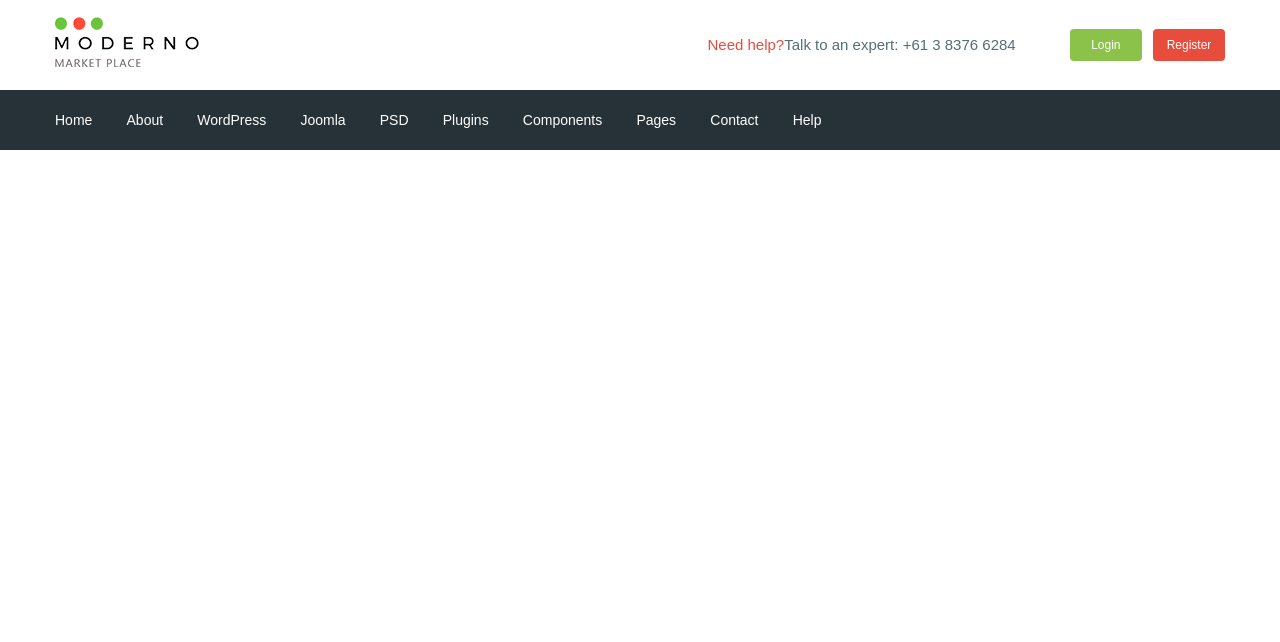
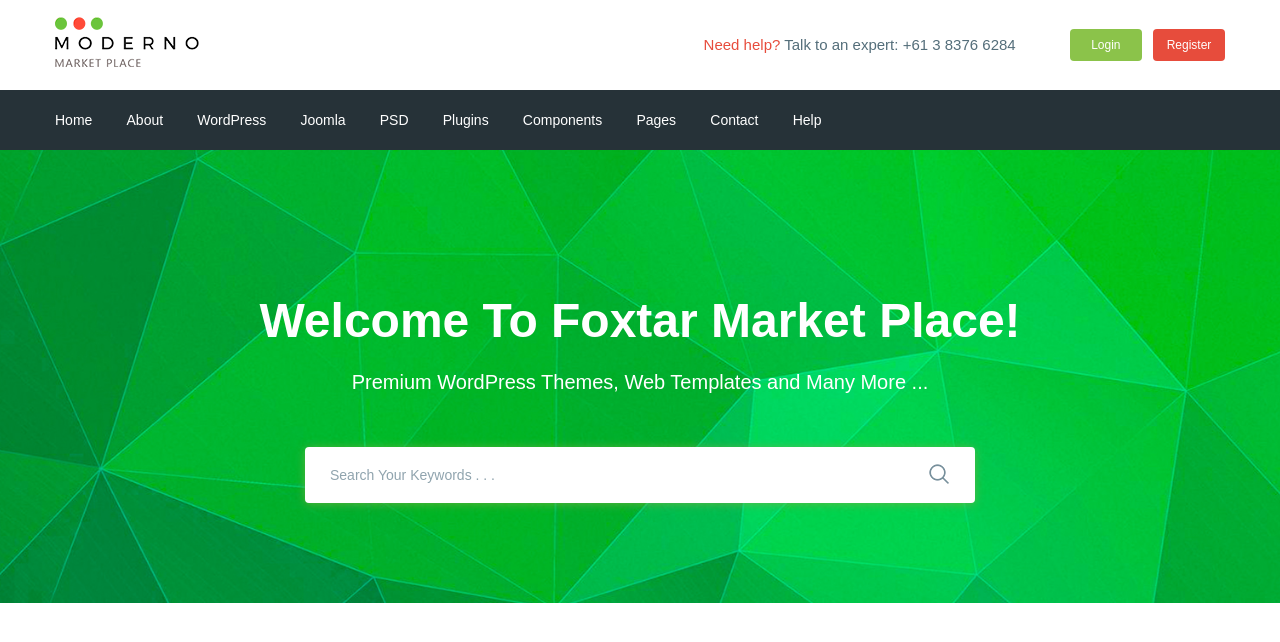
Before and after one commit to SlavkaHitriy/moderno, a website: page app/index.html in a window 1280 px wide. Drawn offline with nearby package versions, Linux system fonts and the light colour scheme; files that its build step writes are made by us from their sources.

Commit message:
added search section

```diff
--- a/app/index.html
+++ b/app/index.html
@@ -24,7 +24,7 @@
                     </div>
                     <div class="header__text">
                         <a href="#"><span>Need help?</span>
-                        </a>Talk to an expert:
+                        </a> Talk to an expert:
                         <a class="header__phone" href="tel:61383766284">+61 3 8376 6284
                         </a>
                     </div>
@@ -94,8 +94,27 @@
                 </nav>
             </div>
         </div>
-
     </header>
+    <section class="search" style="background-image: url(images/search-bg.jpg);">
+        <div class="container">
+            <div class="search__inner">
+                <div class="search__inner-title">
+                    Welcome To Foxtar Market Place!
+                </div>
+                <div class="search__inner-text">
+                    Premium WordPress Themes, Web Templates and Many More ...
+                </div>
+                <div class="search__inner-form">
+                    <form>
+                        <input type="text" placeholder="Search Your Keywords . . ." required>
+                        <button type="submit">
+                            <img src="images/icons/search.png" alt="">
+                        </button>
+                    </form>
+                </div>
+            </div>
+        </div>
+    </section>
 
     <script src="https://ajax.googleapis.com/ajax/libs/jquery/3.4.1/jquery.min.js"></script>
     <script src="js/libs.min.js"></script>
--- a/app/scss/style.scss
+++ b/app/scss/style.scss
@@ -50,3 +50,58 @@
         font-size: 14px;
     }
 }
+
+.search{
+    background-repeat: no-repeat;
+    background-size: cover;
+    background-position: center;
+    min-width: 533px;
+}
+.search__inner{
+    padding: 135px 0 100px;
+    color: #fff;
+    text-align: center;
+    &-title{
+        margin-bottom: 10px;
+        font-size: 48px;
+        font-weight: 700;
+        line-height: 72px;
+    }
+    &-text{
+        margin-bottom: 50px;
+        font-size: 20px;
+        font-weight: 500;
+        line-height: 30px;
+    }
+    &-form{
+        max-width: 670px;
+        margin: 0 auto;
+        position: relative;
+        input{
+            display: block;
+            width: 100%;
+            box-shadow: 0px 1px 10px 0px rgba(124, 178, 64, 0.75);
+            border-radius: 4px;
+            height: 56px;
+            border: none;
+            font-size: 14px;
+            font-weight: 500;
+            padding-left: 25px;
+            padding-right: 60px;
+            &:focus{
+                border: 1px solid $green;
+            }
+            &::placeholder{
+                color: #90a4ae;
+                font-weight: 500;
+            }
+        }
+        button{
+            position: absolute;
+            border: none;
+            background-color: transparent;
+            right: 20px;
+            top: 16px;
+        }
+    }
+}
```
Also changed, not shown: app/images/icons/search.png (added), app/images/icons/search.svg (added), app/images/search-bg.jpg (added).
